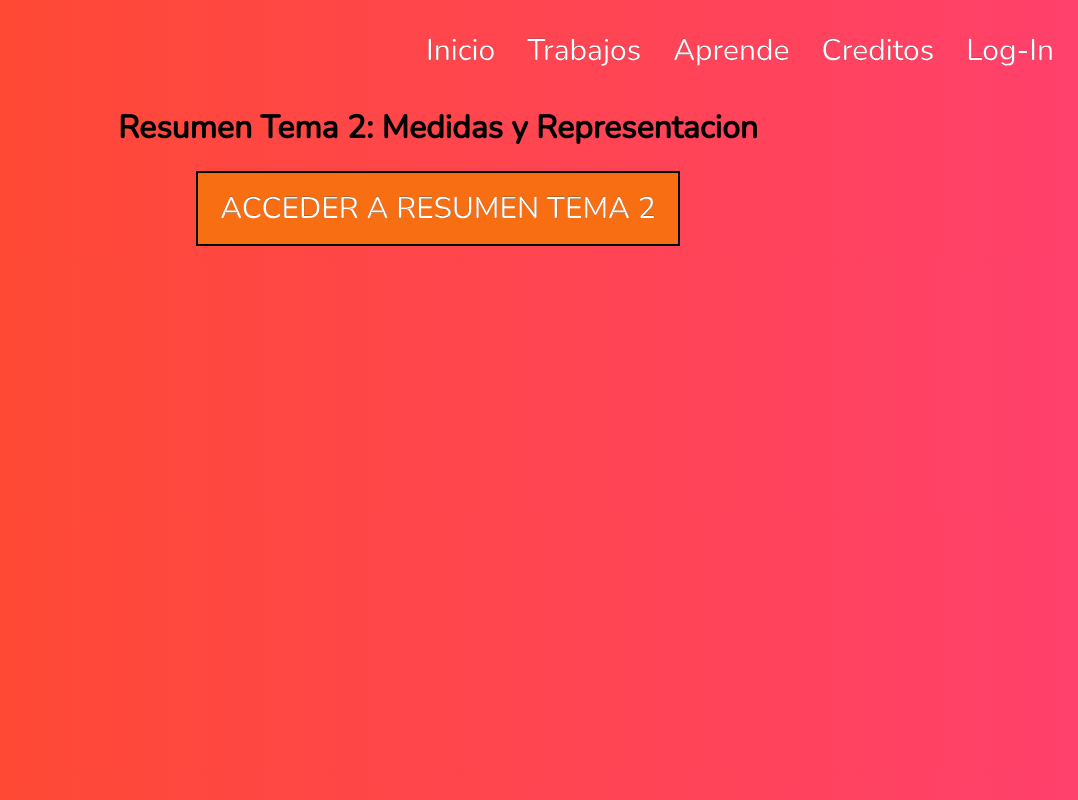
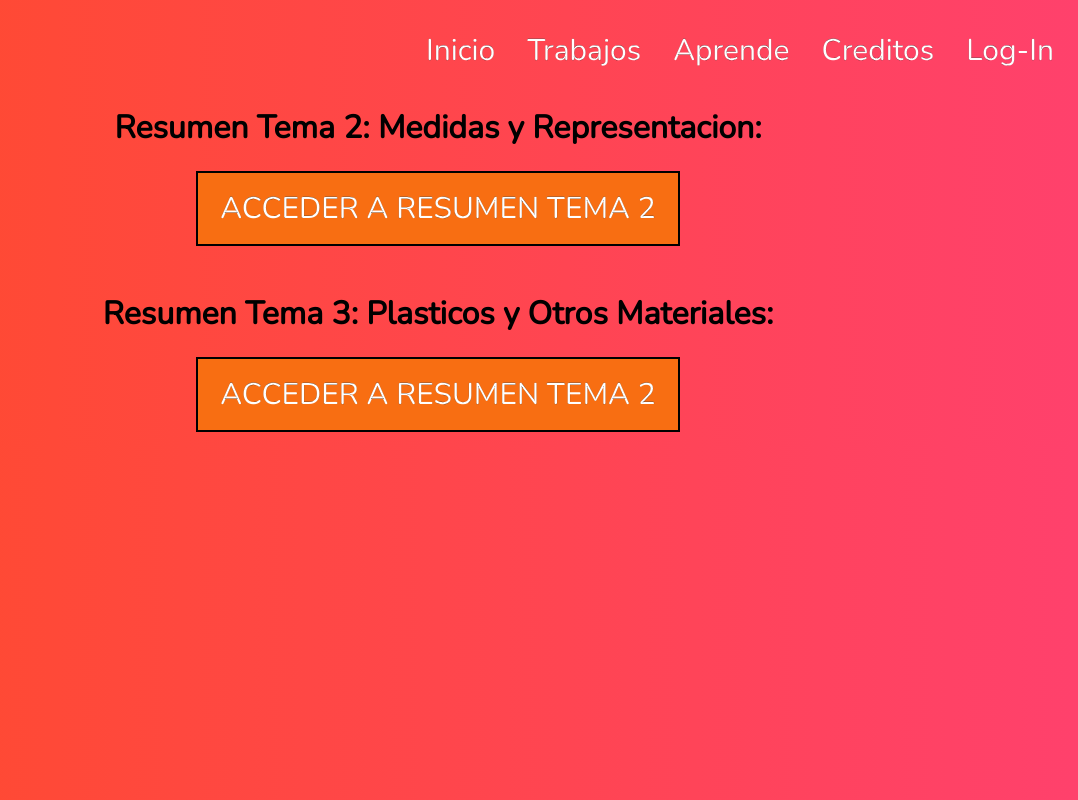
Before and after one commit to FireBallDevelopment/tech.web, a plain HTML site: page src/pages/trabajos.html in a window 1280 px wide. Shown: the whole page, without its empty margins (202-1280 px from the left). Drawn offline with nearby package versions, Linux system fonts and the light colour scheme.

Commit message:
Added 2º unit access button

```diff
--- a/src/pages/trabajos.html
+++ b/src/pages/trabajos.html
@@ -24,7 +24,12 @@
 
     <div>
         <center>
-            <h1>Resumen Tema 2: Medidas y Representacion</h1>
+            <h1>Resumen Tema 2: Medidas y Representacion:</h1>
+            <button class="ab"><a href="https://fireballdevelopment.github.io/tech.web/src/pages/works/trabajo1.html">ACCEDER A RESUMEN TEMA 2</a></button>
+        </center>
+        &nbsp;
+        <center>
+            <h1>Resumen Tema 3: Plasticos y Otros Materiales:</h1>
             <button class="ab"><a href="https://fireballdevelopment.github.io/tech.web/src/pages/works/trabajo1.html">ACCEDER A RESUMEN TEMA 2</a></button>
         </center>
     </div>
```
